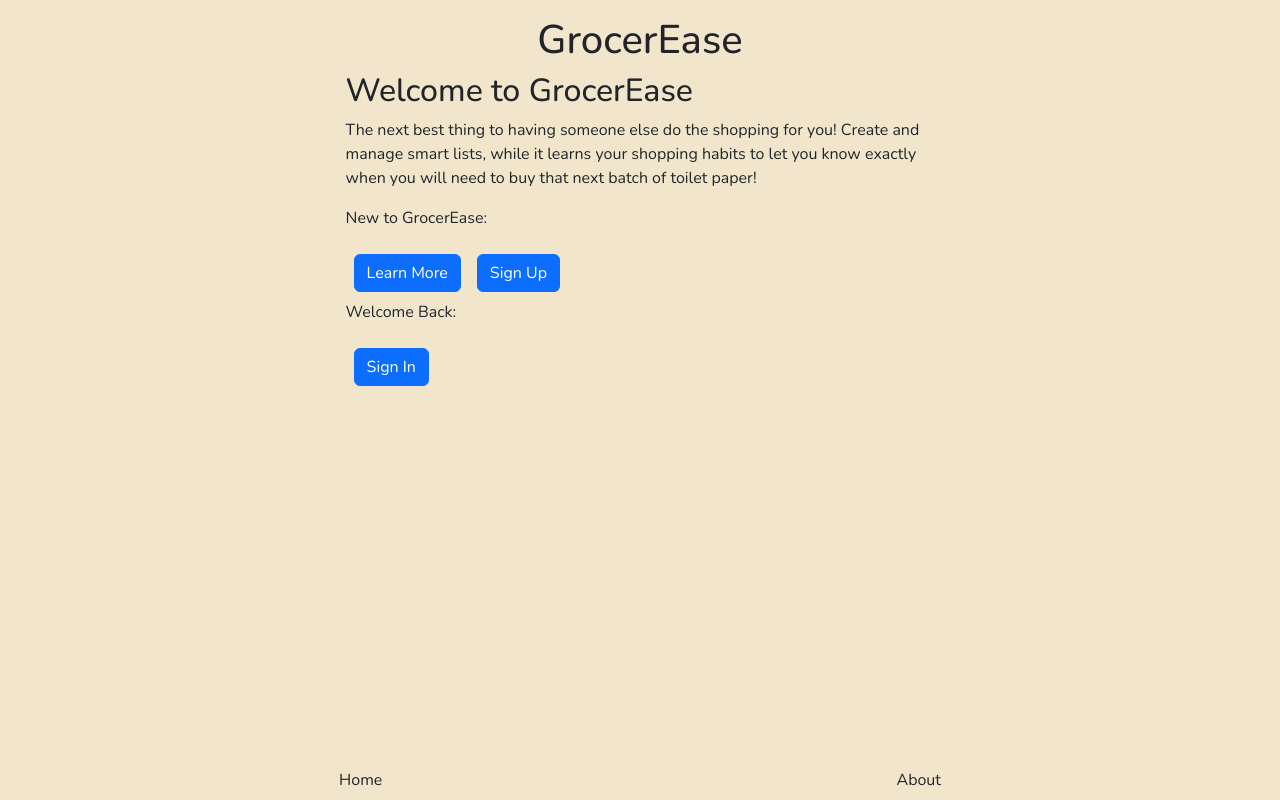
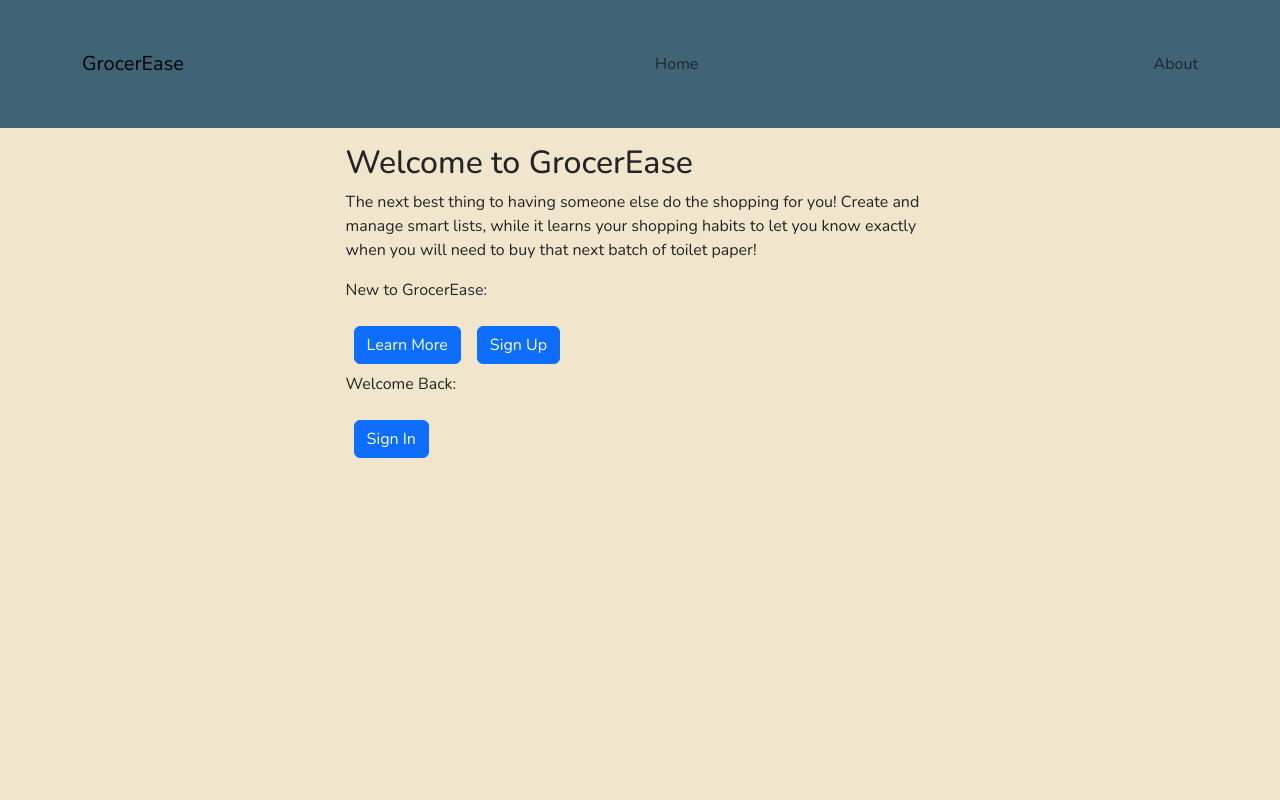
Before and after one commit to the-collab-lab/tcl-77-smart-shopping-list, a React (Vite) app: page / in a window 1280 px wide. Built offline with nearby package versions, Linux system fonts and the light colour scheme; no server answers; what io-ts would draw is missing.

Commit message:
moving navbar to header and getting background color

```diff
--- a/src/components/NavBar.scss
+++ b/src/components/NavBar.scss
@@ -1,5 +1,7 @@
+@import "../styles/variables.scss";
+
 .Nav {
-	background-color: var(--color-bg);
+	background-color: $primary-blue;
 	border-top: 1px solid var(--color-border);
 	bottom: 0;
 	display: flex;
@@ -9,6 +11,7 @@
 	place-content: center;
 	position: fixed;
 	width: 100%;
+	height: 8rem;
 
 	&__container {
 		display: flex;
--- a/src/components/authenticated/AuthenticatedNavBar.tsx
+++ b/src/components/authenticated/AuthenticatedNavBar.tsx
@@ -9,21 +9,24 @@ import "../NavBar.scss";
 
 export function AuthenticatedNavBar() {
 	return (
-		<Navbar expand="lg" fixed="bottom" className="Nav">
-			<Container className="d-flex justify-content-around Nav_container">
-				<SignOutButton />
-				<Nav.Link as={NavLink} to="/" className="Nav__link" aria-label="Home">
+		<Navbar className="Nav">
+			<Container className="Nav-container">
+				<Navbar.Brand as={NavLink} to="/">
+					GrocerEase
+				</Navbar.Brand>
+				<Nav.Link as={NavLink} to="/" className="Nav-link" aria-label="Home">
 					Home
 				</Nav.Link>
 
 				<Nav.Link
 					as={NavLink}
 					to="/manage-list"
-					className="Nav__link"
+					className="Nav-link"
 					aria-label="Manage List"
 				>
 					Manage List
 				</Nav.Link>
+				<SignOutButton />
 			</Container>
 		</Navbar>
 	);
--- a/src/components/unauthenticated/UnauthenticatedNavBar.tsx
+++ b/src/components/unauthenticated/UnauthenticatedNavBar.tsx
@@ -8,15 +8,18 @@ import "../NavBar.scss";
 
 export function UnauthenticatedNavBar() {
 	return (
-		<Navbar expand="lg" fixed="bottom" className="Nav">
-			<Container className="d-flex justify-content-around Nav-container">
-				<Nav.Link as={NavLink} to="/" className="Nav-link" aria-label="Home">
+		<Navbar className="Nav">
+			<Container className="Nav__container">
+				<Navbar.Brand as={NavLink} to="/">
+					GrocerEase
+				</Navbar.Brand>
+				<Nav.Link as={NavLink} to="/" className="Nav__link" aria-label="Home">
 					Home
 				</Nav.Link>
 				<Nav.Link
 					as={NavLink}
 					to="/about"
-					className="Nav-link"
+					className="Nav__link"
 					aria-label="About"
 				>
 					About
--- a/src/index.tsx
+++ b/src/index.tsx
@@ -3,9 +3,7 @@ import { createRoot } from "react-dom/client";
 import { BrowserRouter as Router } from "react-router-dom";
 import { App } from "./App";
 
-import "bootstrap/dist/css/bootstrap.min.css";
 import "./styles/global.scss";
-
 
 const root = createRoot(document.getElementById("root") as HTMLElement);
 root.render(
--- a/src/styles/global.scss
+++ b/src/styles/global.scss
@@ -1,4 +1,5 @@
 @import "../styles/variables.scss";
+@import "~bootstrap/scss/bootstrap";
 
 body {
 	font-family: "Nunito", sans-serif;
--- a/src/views/Layout.scss
+++ b/src/views/Layout.scss
@@ -11,26 +11,22 @@
 	display: flex;
 	flex-direction: column;
 	height: 100dvh;
-}
 
-.Layout > * {
+	> *:not(header) {
 		padding-inline: min(5dvw, 3.2rem);
 	}
 
-.Layout-header {
+	&-header {
 		background-color: var(--color-bg);
-	padding-bottom: 0.5rem;
-	padding-top: max(env(safe-area-inset-top), 1rem);
-	text-align: center;
+		padding-bottom: max(env(safe-area-inset-top), 1rem);
+		// text-align: center;
 	}
 
-.Layout-header > h1 {
-	margin: 0;
-}
-
-.Layout-main {
+	&-main {
 		margin: 0 auto;
 		padding-block: 0;
 		padding-block-end: 6.26rem;
 		width: min(72ch, 100%);
+		height: 100dvh;
 	}
+}
--- a/src/views/Layout.tsx
+++ b/src/views/Layout.tsx
@@ -13,10 +13,9 @@ interface Props {
 export function Layout({ user }: Props) {
 	const navigate = useNavigate();
 	return (
-		<>
-			<div className="Layout vh-100">
+		<div className="Layout">
 			<header className="Layout-header">
-					<h1>GrocerEase</h1>
+				{user ? <AuthenticatedNavBar /> : <UnauthenticatedNavBar />}
 			</header>
 			<main className="Layout-main overflow-auto">
 				{user && (
@@ -30,8 +29,6 @@ export function Layout({ user }: Props) {
 				)}
 				<Outlet />
 			</main>
-				{user ? <AuthenticatedNavBar /> : <UnauthenticatedNavBar />}
 		</div>
-		</>
 	);
 }
```
Also changed, not shown: src/components/AuthenticatedNavBar.tsx (deleted, +0 -26 lines). Lines whose indentation alone changed are shown as unchanged.
